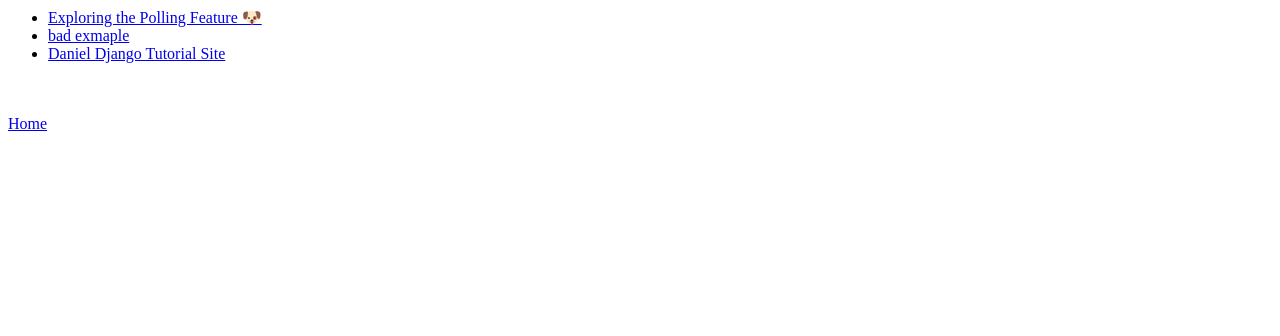
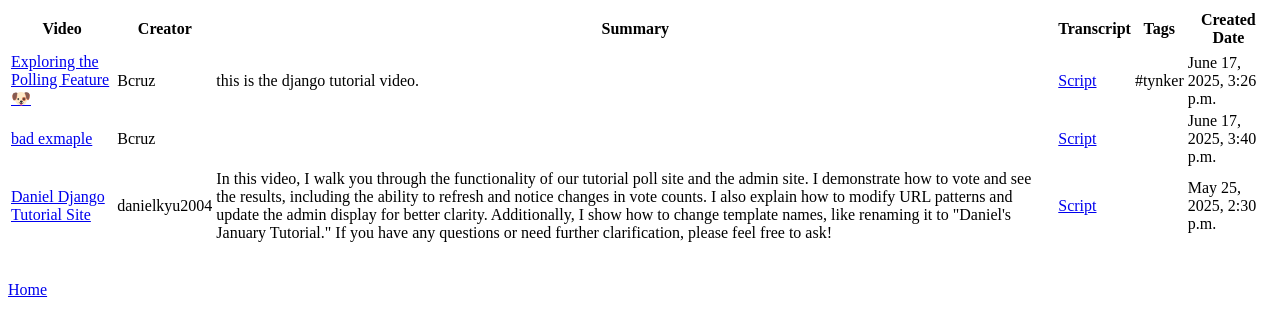
Before and after one commit to PokerPuppy2514/Jitterbunk, a Django app: a page that uses loom/templates/loom/team_videos.html in a window 1280 px wide. Shown: the top 336 px of the page. Run offline with Django 3.2, Linux system fonts and the light colour scheme; data comes from the database, SQL or seed files in the repository; both versions use the stored data as it was after the commit.

Commit message:
Added a separate page for transcripts and formatted indices as a table

```diff
--- a/loom/templates/loom/team_videos.html
+++ b/loom/templates/loom/team_videos.html
@@ -2,14 +2,28 @@
 
 <!--get every video link-->
 {% if video_list %}
-    <ul>
+    <table>
+        <tr>
+            <th>Video</th>
+            <th>Creator</th>
+            <th>Summary</th>
+            <th>Transcript</th>
+            <th>Tags</th>
+            <th>Created Date</th>
+        <tr>
     {% for video in video_list %}
-        <if video.user == User.username> <!-- how to check for Use?-->
-            <li><a href= {{video.link}}> {{video.title}}</a></li>
-        </endif>
+
+        <tr>
+            <td><a href= {{video.link}}> {{video.title}}</a></td>
+            <td>{{video.user}}</td>
+            <td>{{video.summary}}</td>
+            <td><a href = "{% url 'transcript' video.id %}">Script</a></td>
+            <td>{{video.tags}}</td>
+            <td>{{video.created_at}}</td>
+        </tr>
 
     {% endfor %}
-    </ul>
+    </table>
 {% else %}
     <p>No loom videos are available.</p>
 {% endif %}
--- a/loom/urls.py
+++ b/loom/urls.py
@@ -26,7 +26,8 @@ urlpatterns = [
     path('users/<int:user_id>', views.user_videos, name= "user_videos"),
     path('submit/', views.add_video, name='add_video'),
     path('teams/',views.team_view, name = 'team_view'),
-    path('teams/<str:team_name>', views.team_videos, name = "team_videos")
+    path('teams/<str:team_name>', views.team_videos, name = "team_videos"),
+    path('transcript/<int:video_id>', views.transcript, name = 'transcript')
 ]
 
 
--- a/loom/views.py
+++ b/loom/views.py
@@ -68,3 +68,7 @@ def team_view(request):
 def team_videos(request,team_name):
     video_list = LoomVideo.objects.filter(team = team_name)
     return render(request, 'loom/team_videos.html', {'video_list' : video_list})
+
+def transcript(request,video_id):
+    text = LoomVideo.objects.get(pk= video_id).transcript
+    return render(request, "loom/transcript.html", {'transcript': text})
```
Also changed, not shown: loom/templates/loom/index.html (+19 -3 lines), loom/templates/loom/user_videos.html (+19 -5 lines), db.sqlite3.
